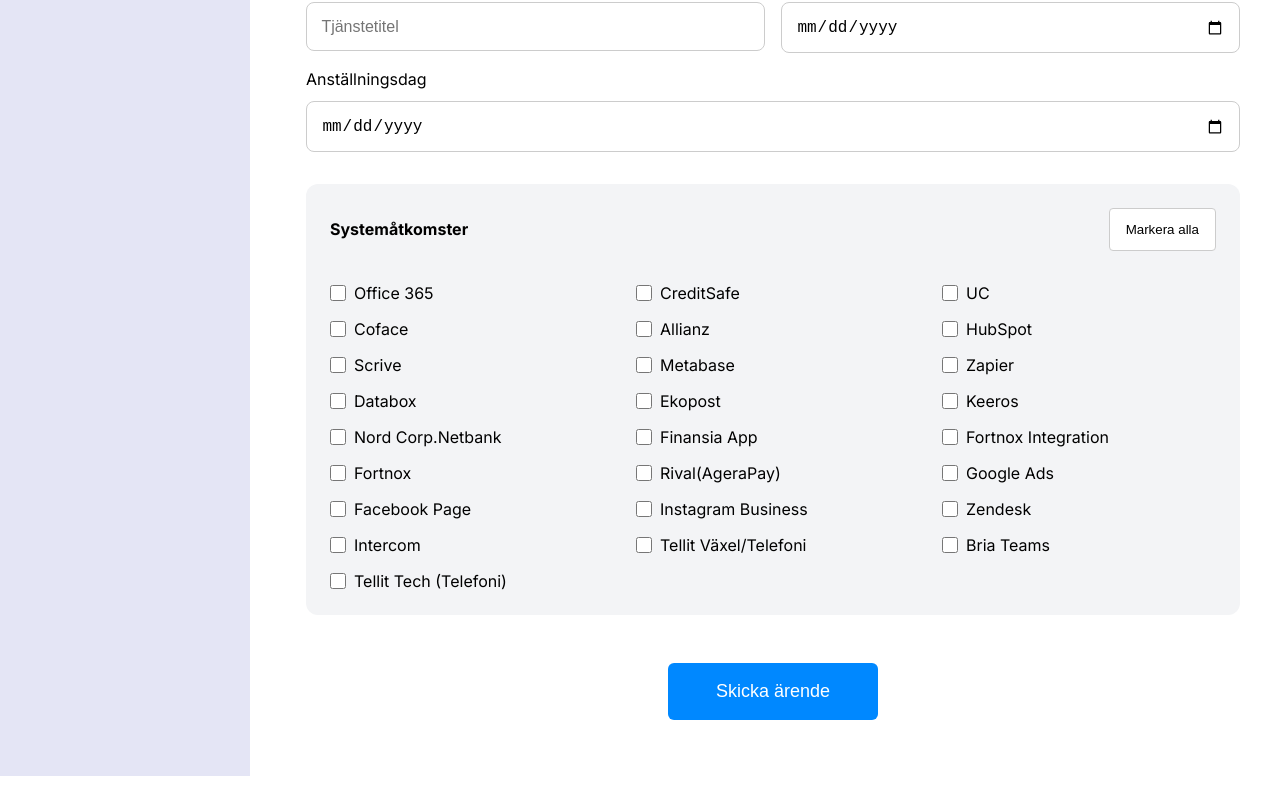
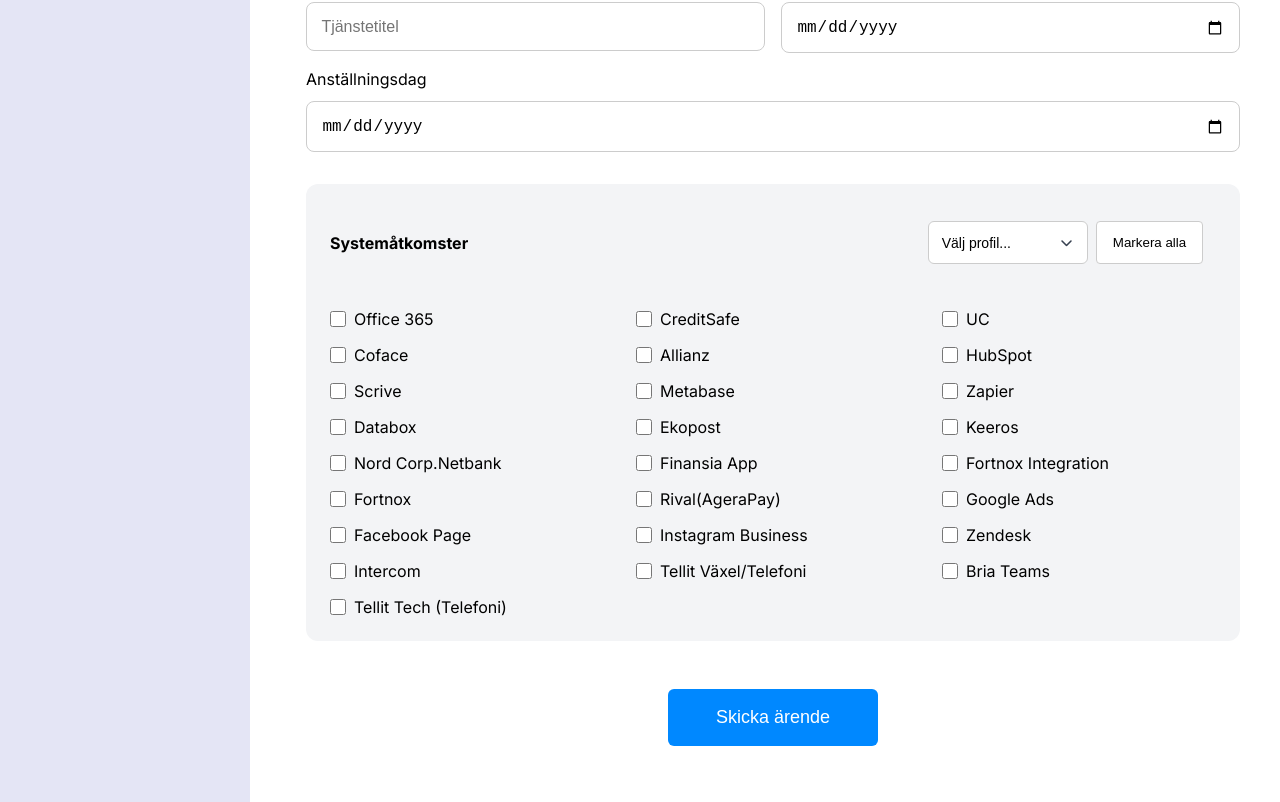
Before and after one commit to On-Offboarding/on-offboarding-frontend, a React (Vite) app: page /onboarding in a window 1280 px wide. Shown: the part 835-1637 px from the top of the page. Before the commit the page ends 1611 px from the top, so only its background shows below. Built offline with nearby package versions, Linux system fonts and the light colour scheme.

Commit message:
Refactor System Access List component with profile selection dropdown and enhance styling

```diff
--- a/src/components/Form/FormSection.css
+++ b/src/components/Form/FormSection.css
@@ -74,62 +74,6 @@
   }
 }
 
-
-/* ===========================
-   SYSTEM ACCESS LIST
-=========================== */
-.system-access {
-  background: #f3f4f6;
-  padding: 1.5rem;
-  border-radius: 12px;
-  margin-top: 2rem;
-}
-
-.system-header {
-  display: flex;
-  justify-content: space-between;
-  align-items: center;
-  margin-bottom: 2rem;
-}
-
-.mark-all {
-  padding: .8rem 1rem;
-  border-radius: 4px;
-  border: 1px solid #ccc;
-  background: #fff;
-  cursor: pointer;
-}
-
-.mark-all:hover {
-  background: #e5e7eb;
-}
-
-.system-list {
-  display: grid;
-  grid-template-columns: 1fr 1fr;
-  gap: 1rem;
-  column-gap: 2rem;
-  margin-top: 1rem;
-}
-
-@media (min-width: 600px){
-  .system-list {
-    grid-template-columns: 1fr 1fr 1fr;
-  }
-}
-
-
-
-.checkbox-item {
-  display: flex;
-  gap: .5rem;
-  align-items: center;
-}
-.checkbox-item input {
-  width: 16px;
-  height: 16px;
-}
-
 .error-message {
   color: #d32f2f;
   font-size: 0.875rem;
--- a/src/components/Form/SystemAccessList.jsx
+++ b/src/components/Form/SystemAccessList.jsx
@@ -1,3 +1,5 @@
+import { useState } from "react";
+
 const systems = [
   "Office 365", "CreditSafe", "UC", "Coface", "Allianz", "HubSpot",
   "Scrive","Metabase", "Zapier","Databox", "Ekopost", "Keeros", "Nord Corp.Netbank",
@@ -6,7 +8,37 @@
   "Bria Teams", "Tellit Tech (Telefoni)"
 ];
 
-function SystemAccessList({ accesses, setAccesses }) {
+function SystemAccessList({ accesses, setAccesses, profiles }) {
+  const [isDropdownOpen, setIsDropdownOpen] = useState(false);
+  const [selectedProfile, setSelectedProfile] = useState("");
+  // Default profiles for development — you can pass real `profiles` prop later
+  const defaultProfiles = {
+    "Säljare": ["Office 365", "Tellit Tech (Telefoni)", "Callmaker", "Bria Teams"],
+    "Handläggare": [
+      "Office 365",
+      "Tellit Växel/Telefoni",
+      "Intercom",
+      "Coface",
+      "CreditSafe",
+      "Allianz",
+      "Keeros",
+      "Zendesk",
+      "KÄK",
+      "Ekopost",
+    ],
+    "Inkassohandläggare": ["Office 365", "Rival(AgeraPay)", "Tellit Växel/Telefoni"],
+  };
+
+  const profileMap = profiles || defaultProfiles;
+
+  const handleProfileSelect = (key) => {
+    setSelectedProfile(key);
+    setIsDropdownOpen(false);
+    if (!key) return setAccesses([]);
+    const mapped = (profileMap[key] || []).filter((s) => systems.includes(s));
+    setAccesses(mapped);
+  };
+
   const toggleAll = (e) => {
     e.preventDefault();
     if (accesses.length === systems.length) {
@@ -28,9 +60,54 @@
     <div className="system-access">
       <div className="system-header">
         <h4>Systemåtkomster</h4>
-        <button type="button" className="mark-all" onClick={toggleAll}>
-          {accesses.length === systems.length ? "Avmarkera alla" : "Markera alla"}
-        </button>
+        <div className="systemAccess-btn">
+          <div className="profile-dropdown-wrapper">
+            <button
+              className="profile-dropdown-trigger"
+              onClick={() => setIsDropdownOpen(!isDropdownOpen)}
+              aria-haspopup="listbox"
+              aria-expanded={isDropdownOpen}
+            >
+              <span className="dropdown-text">
+                {selectedProfile ? selectedProfile : "Välj profil..."}
+              </span>
+              <i
+                className={`fa-solid fa-chevron-down dropdown-icon ${isDropdownOpen ? "open" : ""}`}
+                aria-hidden="true"
+              />
+            </button>
+
+            {isDropdownOpen && (
+              <ul className="profile-dropdown-menu" role="listbox">
+                <li>
+                  <span
+                    className={`profile-option ${!selectedProfile ? "selected" : ""}`}
+                    onClick={() => handleProfileSelect("")}
+                    role="option"
+                    aria-selected={!selectedProfile}
+                  >
+                    Välj profil...
+                  </span>
+                </li>
+                {Object.keys(profileMap).map((p) => (
+                  <li key={p}>
+                    <span
+                      className={`profile-option ${selectedProfile === p ? "selected" : ""}`}
+                      onClick={() => handleProfileSelect(p)}
+                      role="option"
+                      aria-selected={selectedProfile === p}
+                    >
+                      {p}
+                    </span>
+                  </li>
+                ))}
+              </ul>
+            )}
+          </div>
+          <button type="button" className="mark-all" onClick={toggleAll}>
+            {accesses.length === systems.length ? "Avmarkera alla" : "Markera alla"}
+          </button>
+        </div>
       </div>
 
       <div className="system-list">
--- a/src/pages/Onboarding/Onboarding.css
+++ b/src/pages/Onboarding/Onboarding.css
@@ -68,3 +68,156 @@
 .user-plus {
   margin-right: .75rem;
 }
+
+
+/* ===========================
+   SYSTEM ACCESS LIST
+=========================== */
+.system-access {
+  background: #f3f4f6;
+  padding: 1.5rem;
+  border-radius: 12px;
+  margin-top: 2rem;
+}
+
+.system-header {
+    display: flex;
+    flex-direction: column;
+    align-items: flex-start;
+    gap: 1rem;
+    margin-bottom: 2.4rem;
+}
+
+.mark-all {
+  padding: .8rem .8rem;
+  border-radius: 4px;
+  border: 1px solid #ccc;
+  background: #fff;
+  cursor: pointer;
+}
+
+.mark-all:hover {
+  background: #e5e7eb;
+}
+
+.system-list {
+  display: grid;
+  grid-template-columns: 1fr 1fr;
+  gap: 1rem;
+  column-gap: 2rem;
+  margin-top: 1rem;
+}
+
+@media (min-width: 600px){
+  .system-list {
+    grid-template-columns: 1fr 1fr 1fr;
+  }
+  .system-header{
+    display: flex;
+    flex-direction: row;
+    justify-content: space-between;
+    align-items: center;
+    margin-bottom: 2rem;
+  }
+  .mark-all{
+    padding: .8rem 1rem;
+  }
+}
+
+.systemAccess-btn{
+  display: flex;
+  gap: 8px;
+  align-items: center;
+  flex-wrap: wrap;
+  padding: .8rem;
+}
+
+/* Profile Dropdown */
+.profile-dropdown-wrapper {
+  position: relative;
+  display: inline-block;
+}
+
+.profile-dropdown-trigger {
+  padding: .8rem;
+  border-radius: 6px;
+  border: 1px solid #ccc;
+  background: #fff;
+  font-size: 14px;
+  cursor: pointer;
+  display: flex;
+  align-items: center;
+  gap: .5rem;
+  min-width: 160px;
+}
+
+.profile-dropdown-trigger:hover {
+  background: #f9fafb;
+}
+
+.profile-dropdown-trigger .dropdown-icon {
+  transition: transform 0.18s ease;
+  color: #374151;
+  margin-left: auto;
+}
+
+.profile-dropdown-trigger .dropdown-icon.open {
+  transform: rotate(180deg);
+}
+
+.profile-dropdown-menu {
+  position: absolute;
+  top: 100%;
+  left: 0;
+  right: 0;
+  background: #fff;
+  border: 1px solid #ccc;
+  border-radius: 6px;
+  list-style: none;
+  padding: 0;
+  box-shadow: 0 4px 6px rgba(0, 0, 0, 0.1);
+  z-index: 10;
+}
+
+.profile-option {
+  display: block;
+  padding: .8rem;
+  cursor: pointer;
+  font-size: 14px;
+  color: #1f2937;
+}
+
+.profile-option:hover {
+  background: #f3f4f6;
+}
+
+.profile-option.selected {
+  background: #dbeafe;
+  color: #0c4a6e;
+  font-weight: 600;
+}
+
+.profile-dropdown-menu li:first-child .profile-option {
+  border-bottom: 1px solid #e5e7eb;
+}
+
+.chooseProfile-btn {
+  padding: .8rem;
+  border-radius: 6px;
+  border: 1px solid #ccc;
+  background: #fff;
+  font-size: 14px;
+  cursor: pointer;
+}
+
+
+
+.checkbox-item {
+  display: flex;
+  gap: .5rem;
+  align-items: center;
+}
+.checkbox-item input {
+  width: 16px;
+  height: 16px;
+}
```
